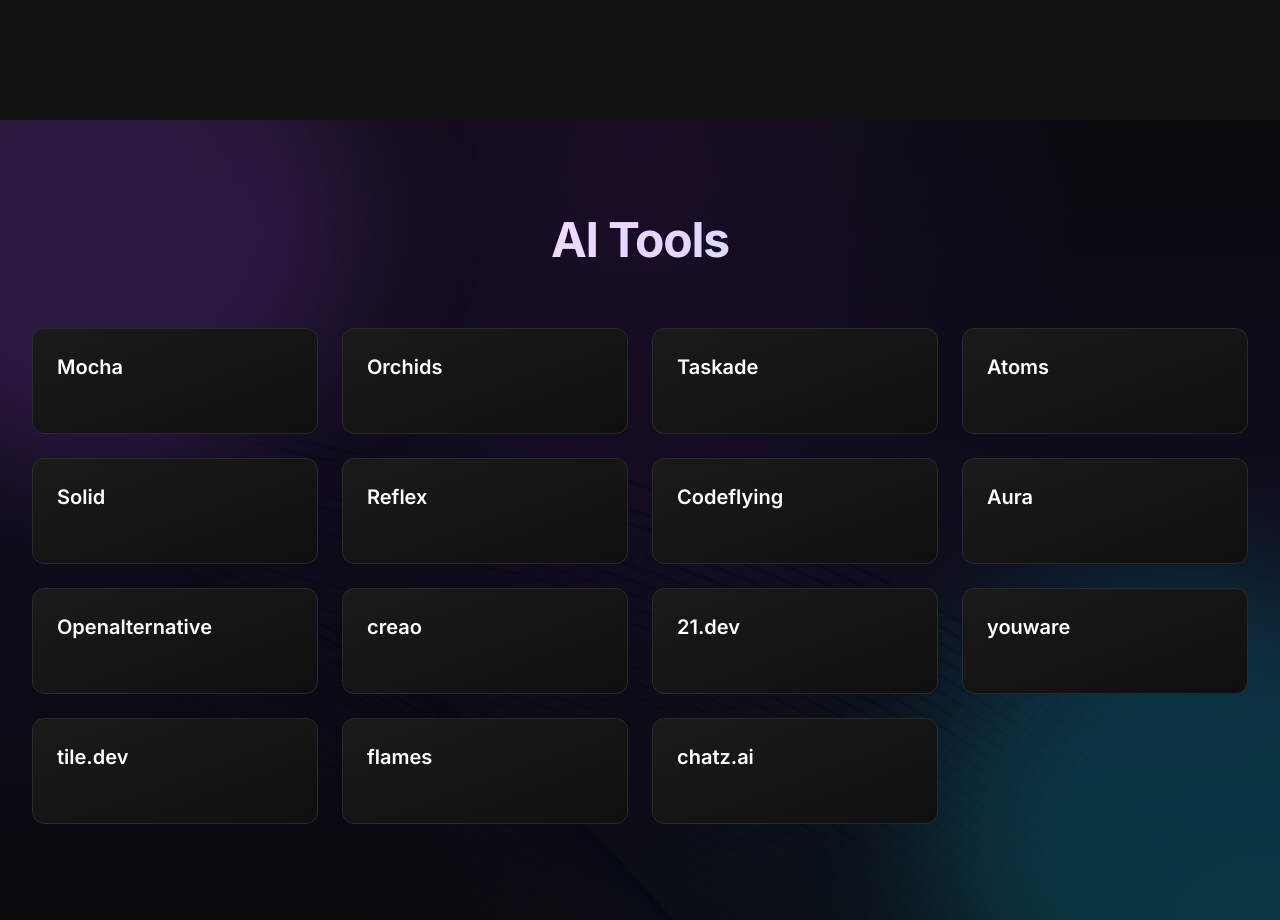
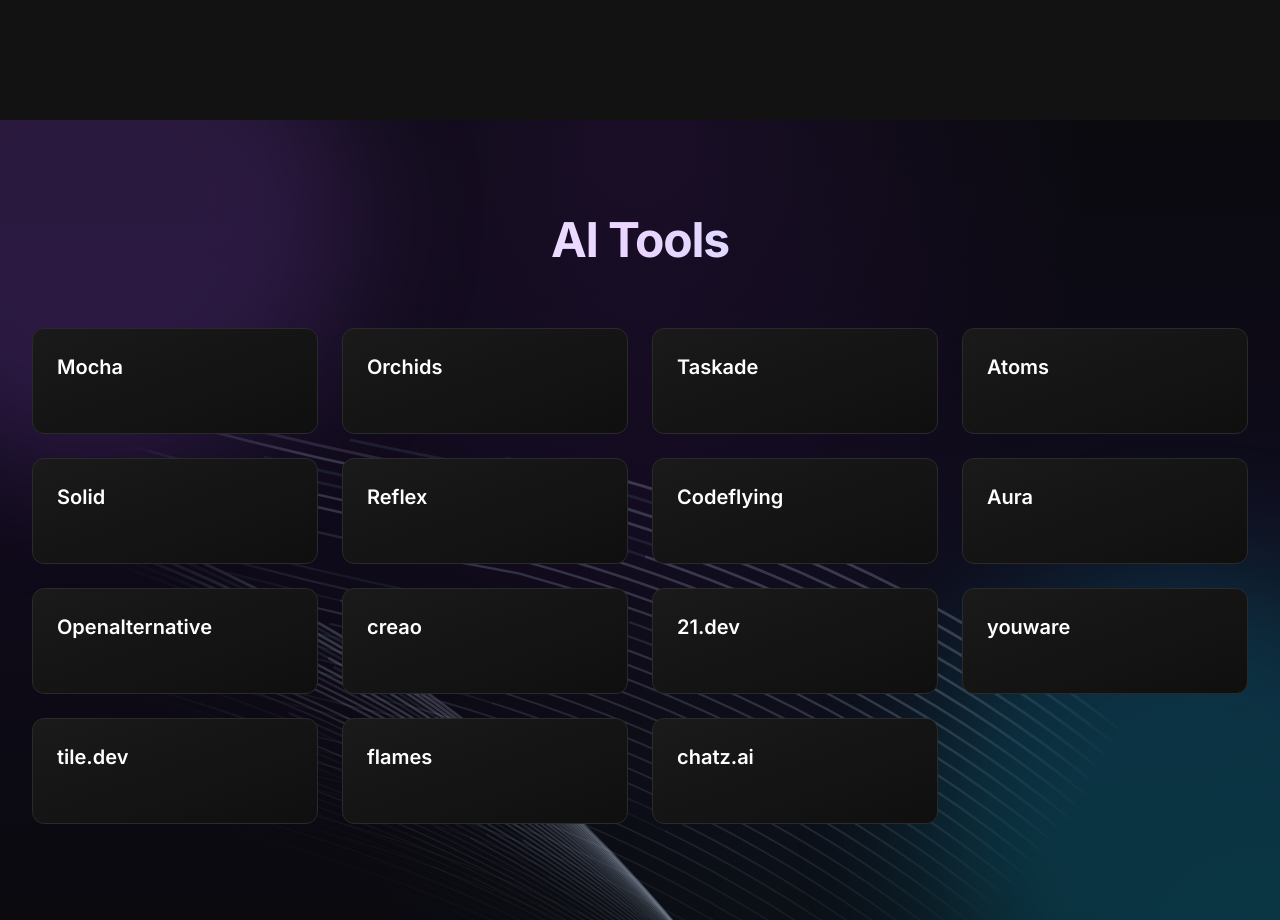
Before and after one commit to dibyendu-coder/codingbuddy, a Next.js app: page / in a window 1280 px wide. Shown: the part 3880-4800 px from the top of the page. Built offline with nearby package versions, Linux system fonts and the light colour scheme.

Commit message:
chore: Update package dependencies and enhance BackgroundPaths component with className prop for improved styling flexibility

```diff
--- a/components/Projects.tsx
+++ b/components/Projects.tsx
@@ -32,7 +32,8 @@
             <div className="absolute inset-0 bg-[radial-gradient(ellipse_at_bottom_right,_var(--tw-gradient-stops))] from-cyan-900/20 via-transparent to-transparent" />
 
             {/* BackgroundPaths animated lines (3D vibe) */}
-            <BackgroundPathsOverlay className="opacity-60 [mask-image:radial-gradient(circle_at_center,black_0%,black_45%,transparent_70%)]" />
+            <BackgroundPathsOverlay className="text-purple-200/40 opacity-70 blur-[0.2px] mix-blend-screen [mask-image:radial-gradient(circle_at_center,black_0%,black_45%,transparent_70%)]" />
+            <BackgroundPathsOverlay className="text-cyan-200/30 opacity-60 blur-[0.4px] mix-blend-screen [mask-image:radial-gradient(circle_at_center,black_0%,black_45%,transparent_70%)]" />
 
             {/* Soft glows for depth */}
             <div className="pointer-events-none absolute -top-40 -left-40 h-[32rem] w-[32rem] rounded-full bg-purple-500/20 blur-3xl" />
--- a/components/ui/background-paths.tsx
+++ b/components/ui/background-paths.tsx
@@ -3,7 +3,13 @@
 import { motion } from "framer-motion";
 import { Button } from "@/components/ui/button";
 
-function FloatingPaths({ position }: { position: number }) {
+function FloatingPaths({
+  position,
+  className = "",
+}: {
+  position: number;
+  className?: string;
+}) {
   const paths = Array.from({ length: 36 }, (_, i) => ({
     id: i,
     d: `M-${380 - i * 5 * position} -${189 + i * 6}C-${
@@ -19,7 +25,7 @@
 
   return (
     <div className="absolute inset-0 pointer-events-none">
-      <svg className="w-full h-full text-slate-950 dark:text-white" viewBox="0 0 696 316" fill="none">
+      <svg className={`w-full h-full ${className}`} viewBox="0 0 696 316" fill="none">
         <title>Background Paths</title>
         {paths.map((path) => (
           <motion.path
@@ -52,8 +58,8 @@
   return (
     <div className="relative min-h-screen w-full flex items-center justify-center overflow-hidden bg-white dark:bg-neutral-950">
       <div className="absolute inset-0">
-        <FloatingPaths position={1} />
-        <FloatingPaths position={-1} />
+        <FloatingPaths position={1} className="text-slate-950 dark:text-white" />
+        <FloatingPaths position={-1} className="text-slate-950 dark:text-white" />
       </div>
 
       <div className="relative z-10 container mx-auto px-4 md:px-6 text-center">
--- a/package.json
+++ b/package.json
@@ -9,6 +9,8 @@
     "lint": "next lint"
   },
   "dependencies": {
+    "@radix-ui/react-slot": "^1.2.4",
+    "class-variance-authority": "^0.7.1",
     "clsx": "^2.1.1",
     "framer-motion": "^11.18.2",
     "next": "14.2.35",
```
Also changed, not shown: 1 other file (tests, documents, lock files or other folders).
